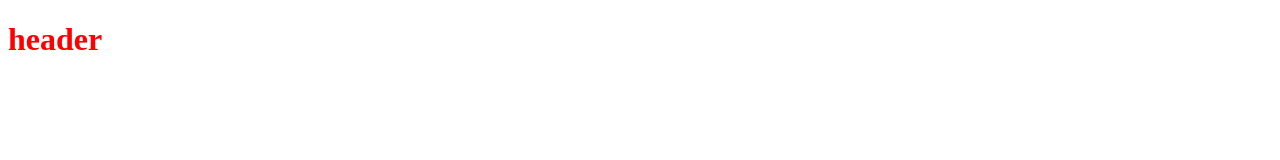
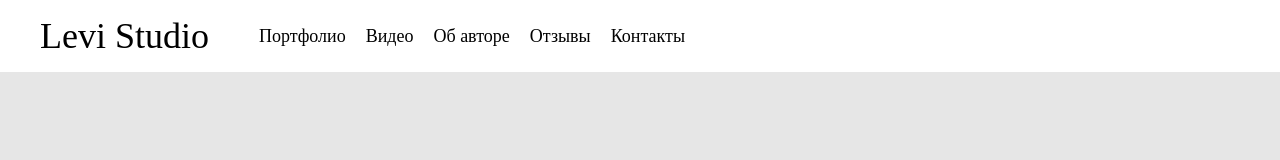
Before and after one commit to lukasbee1/adaptive-menu-horizontal-vertical, a website built with webpack: page index.html in a window 1280 px wide. Built offline with nearby package versions, Linux system fonts and the light colour scheme.

Commit message:
horizontal menu

```diff
--- a/index.html
+++ b/index.html
@@ -4,11 +4,25 @@
   <meta charset="UTF-8">
   <meta name="viewport" content="width=device-width, initial-scale=1.0">
   <meta http-equiv="X-UA-Compatible" content="ie=edge">
+
   <link rel="stylesheet" href="dist/styles.css">
   <title>Document</title>
 </head>
 <body>
-  <h1 class="title">header</h1>
+  <!-- nav bar block -->
+  <nav class="nav">
+    <div class="nav__logo"><a href="#">Levi Studio</a></div>
+
+    <ul class="nav__menu">
+      <li class="nav__menu-item"> <a href="#">Портфолио</a></li>
+      <!-- hidden items will be here -->
+      <li class="nav__menu-item"> <a href="#">Видео</a></li>
+      <li class="nav__menu-item"> <a href="#">Об авторе</a>	</li>
+      <li class="nav__menu-item"> <a href="#">Отзывы</a>	</li>
+      <li class="nav__menu-item"> <a href="#">Контакты</a>	</li>
+    </ul>
+  </nav>
+
   <script src="dist/main.js"></script>
 </body>
 </html>
--- a/src/css/style.css
+++ b/src/css/style.css
@@ -1,3 +1,42 @@
-.title {
-  color: red;
+/* reset offsets */
+* {
+  margin: 0;
+  padding: 0;
+  }
+/* reset link styles */
+a {
+  text-decoration: none;
+  color: #000;
 }
+body {
+  background: #e6e6e6;
+}
+/* navigation styling */
+.nav {
+  display: flex;
+  justify-content: flex-start;
+  flex-wrap: wrap;
+  background: #fff;
+}
+.nav__logo{
+  font-size: 36px;
+  margin: auto 40px;
+  padding: 15px 0;
+  white-space: nowrap;
+}
+.nav__menu{
+  font-size: 18px;
+  display: flex;
+  justify-content: flex-start;
+  flex-wrap: wrap;
+
+}
+.nav__menu-item{
+  list-style-type: none;
+  margin: auto 10px;
+
+
+}
+.nav__menu-item:hover a{
+  color: rgb(155, 155, 155);
+}
--- a/src/index.js
+++ b/src/index.js
@@ -1,4 +1 @@
 import './css/style.css';
-
-
-console.log('123123');
```
